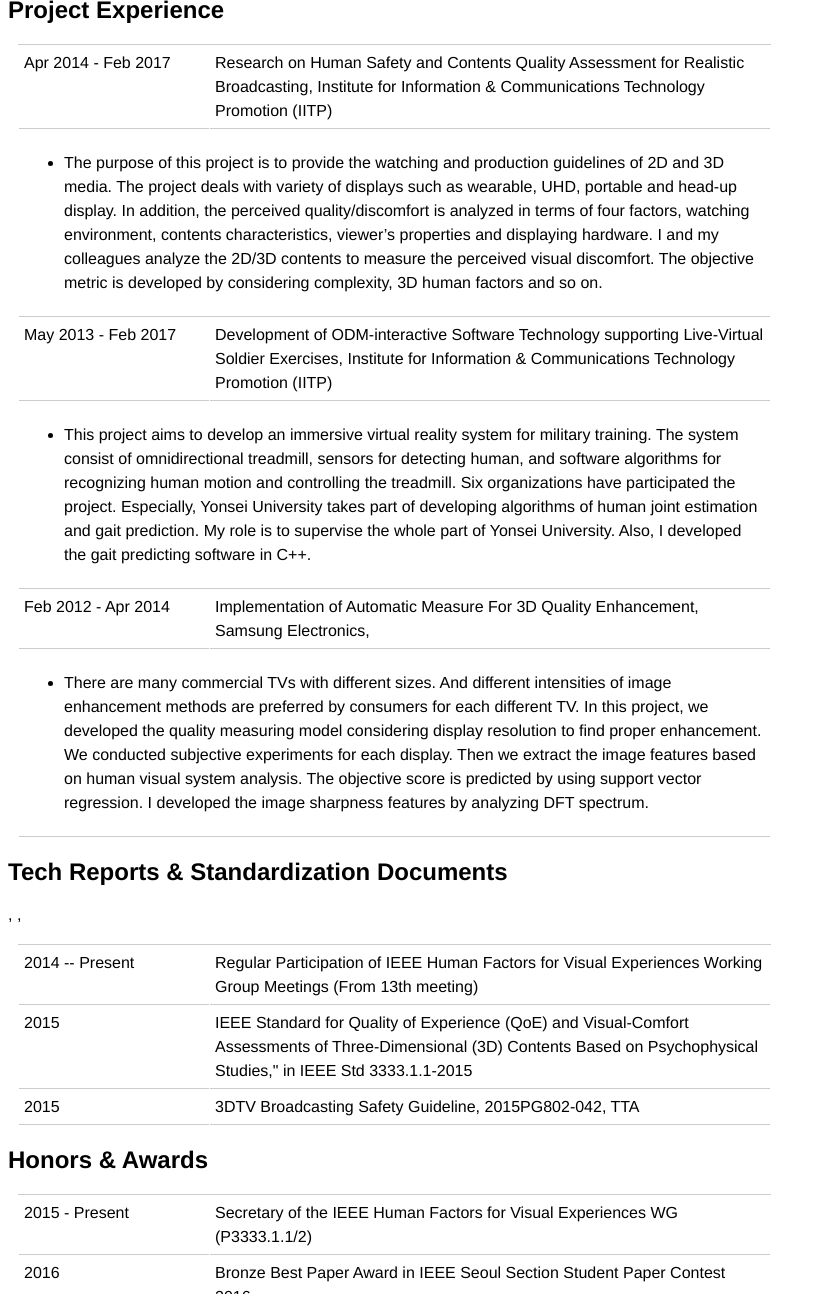
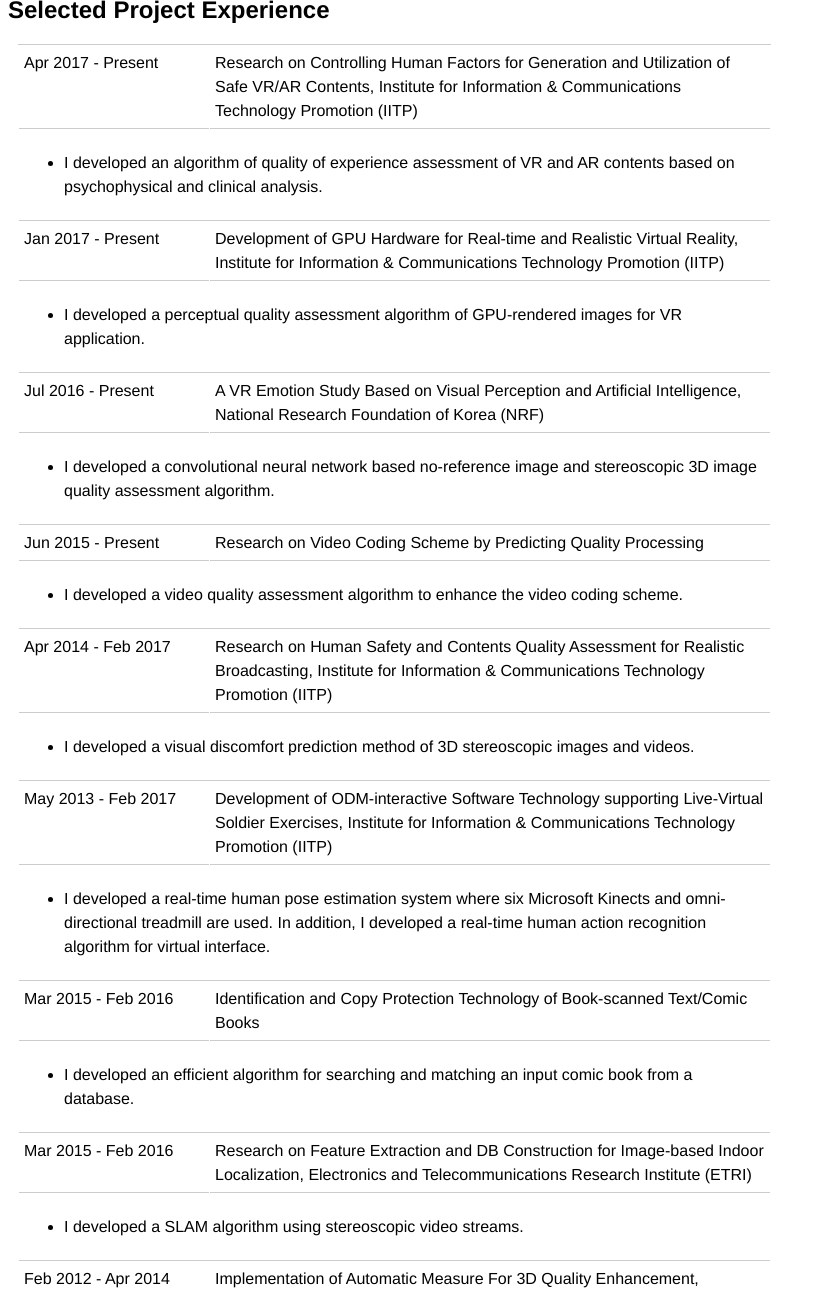
Before and after one commit to jongyookim/jykim.github.io, a Jekyll site: the page built from index.md, in a window 1280 px wide and 1400 px high, scrolled down 6280 px, cut to the strip 106-1400 px from the top of the window. Shown: the whole strip, without its empty margins (0-826 px from the left). Built offline with Jekyll 4.4.1, drawn with Linux system fonts in a browser that asks for light colours; some of the changed text lies outside the part shown.

Commit message:
Update CV

```diff
--- a/index.md
+++ b/index.md
@@ -82,7 +82,7 @@
 <th><img src="images/publications/kim_quality_2017.png"/></th>
 <td>
     <strong>Quality Assessment of Perceptual Crosstalk on Two-View Auto-Stereoscopic Displays</strong><br>
-    <strong>Jongyoo Kim</strong>, T. Kim, S. Lee, and A. Bovik<br>
+    <strong>Jongyoo Kim</strong>, T. Kim, S. Lee, and A. C. Bovik<br>
     IEEE Transactions on Image Processing 2017 (Accepted)<br>
     [2]
 [<a href='javascript: none'
@@ -195,18 +195,32 @@
     J. Kim, D. Kim, I. Lee, <strong>Jongyoo Kim</strong>, H. Oh, and S. Lee<br>
     International Workshop on Advanced Image Technology (IWAIT) 2016<br>
     [8]<br>
+[<a href='javascript: none'
+    onclick='toggle("abs_kim_human_2016")'>abs</a>]<br>
+
+<div id="abs_kim_human_2016" style="text-align: justify; display: none" markdown="1">
+Real-time monitoring of elderly movement can provide valuable information regarding an individual's degree of functional rehabilitation. Many laboratory-based studies have described various gait detection systems with different wearable inertial sensors, but only limited number of papers addressed the issues by using some non-wearable sensors. A practical method of gait information detection and gait analysis is proposed in the paper using an inexpensive Microsoft Kinect fixed on the midpoint of lower extremity rehabilitation robot. The horizontal distances between Kinect plane and every mark pasted on lower extremity are acquired. Taken the characteristics of gait distance series into consideration, the Autoregressive Moving Average (ARMA) model is established to reflect the changing rule of gait status. Combined with the Kalman filter, gait information reflecting rehabilitation status at next moment is predicted accurately. The method regarding the gait detection and gait analysis is verified by amounts of gait experiments finally.
+</div>
+
 
 </td>
 </tr>
 
 
 <tr>
-<th><img src="images/publications/junghwan2015implementation.png"/></th>
+<th><img src="images/publications/kim_implementation_2015.png"/></th>
 <td>
     <strong>Implementation of an Omnidirectional Human Motion Capture System Using Multiple Kinect Sensors</strong><br>
     J. Kim, I. Lee, <strong>Jongyoo Kim</strong>, and S. Lee<br>
     IEICE Transactions on Fundamentals of Electronics, Communications and Computer Sciences 2015<br>
     [9]<br>
+[<a href='javascript: none'
+    onclick='toggle("abs_kim_implementation_2015")'>abs</a>]<br>
+
+<div id="abs_kim_implementation_2015" style="text-align: justify; display: none" markdown="1">
+Due to ease of implementation for various user interactive applications, much research on motion recognition has been completed using Kinect. However, one drawback of Kinect is that the skeletal information obtained is provided under the assumption that the user faces Kinect. Thus, the skeletal information is likely incorrect when the user turns his back to Kinect, which may lead to difficulty in motion recognition from the application. In this paper, we implement a highly accurate human motion capture system by installing six Kinect sensors over 360 degrees. The proposed method enables skeleton to be obtained more accurately by assigning higher weights to skeletons captured by Kinect in which the user faces forward. Toward this goal, the front vector of the user is temporally traced to determine whether the user is facing Kinect. Then, more reliable joint information is utilized to construct a skeletal representation of each user.
+</div>
+
 
 </td>
 </tr>
@@ -234,7 +248,7 @@
 <th><img src="images/publications/oh_3d_2015.png"/></th>
 <td>
     <strong>3D Visual Discomfort Predictor Based on Neural Activity Statistics</strong><br>
-    H. Oh, <strong>Jongyoo Kim</strong>, S. Lee, and A. Bovik<br>
+    H. Oh, <strong>Jongyoo Kim</strong>, S. Lee, and A. C. Bovik<br>
     IEEE International Conference on Image Processing (ICIP) 2015<br>
     [11]
 [<a href='javascript: none'
@@ -341,8 +355,69 @@
 </table>
 
 
-## Project Experience
+
+## Selected Project Experience
 <table class="type04">
+
+<tr>
+  <th>Apr 2017 - Present</th>
+  <td>Research on Controlling Human Factors for Generation and Utilization of Safe VR/AR Contents, Institute for Information & Communications Technology Promotion (IITP)</td>
+</tr>
+<tr>
+<td colspan="100%">
+<ul>
+<li markdown="1">
+I developed an algorithm of quality of experience assessment of VR and AR contents based on psychophysical and clinical analysis.
+</li>
+</ul>
+</td>
+</tr>
+
+<tr>
+  <th>Jan 2017 - Present</th>
+  <td>Development of GPU Hardware for Real-time and Realistic Virtual Reality, Institute for Information & Communications Technology Promotion (IITP)</td>
+</tr>
+<tr>
+<td colspan="100%">
+<ul>
+<li markdown="1">
+I developed a perceptual quality assessment algorithm of GPU-rendered images for VR application.
+</li>
+</ul>
+</td>
+</tr>
+
+
+<tr>
+  <th>Jul 2016 - Present</th>
+  <td>A VR Emotion Study Based on Visual Perception and Artificial Intelligence, National Research Foundation of Korea (NRF)</td>
+</tr>
+<tr>
+<td colspan="100%">
+<ul>
+<li markdown="1">
+I developed a convolutional neural network based no-reference image and stereoscopic 3D image quality assessment algorithm.
+</li>
+</ul>
+</td>
+</tr>
+
+
+<tr>
+  <th>Jun 2015 - Present</th>
+  <td>Research on Video Coding Scheme by Predicting Quality Processing</td>
+</tr>
+<tr>
+<td colspan="100%">
+<ul>
+<li markdown="1">
+I developed a video quality assessment algorithm to enhance the video coding scheme.
+</li>
+</ul>
+</td>
+</tr>
+
+
 <tr>
   <th>Apr 2014 - Feb 2017</th>
   <td>Research on Human Safety and Contents Quality Assessment for Realistic Broadcasting, Institute for Information & Communications Technology Promotion (IITP)</td>
@@ -351,7 +426,7 @@
 <td colspan="100%">
 <ul>
 <li markdown="1">
-The purpose of this project is to provide the watching and production guidelines of 2D and 3D media. The project deals with variety of displays such as wearable, UHD, portable and head-up display. In addition, the perceived quality/discomfort is analyzed in terms of four factors, watching environment, contents characteristics, viewer’s properties and displaying hardware. I and my colleagues analyze the 2D/3D contents to measure the perceived visual discomfort. The objective metric is developed by considering complexity, 3D human factors and so on.
+I developed a visual discomfort prediction method of 3D stereoscopic images and videos.
 </li>
 </ul>
 </td>
@@ -366,7 +441,38 @@
 <td colspan="100%">
 <ul>
 <li markdown="1">
-This project aims to develop an immersive virtual reality system for military training. The system consist of omnidirectional treadmill, sensors for detecting human, and software algorithms for recognizing human motion and controlling the treadmill. Six organizations have participated the project. Especially, Yonsei University takes part of developing algorithms of human joint estimation and gait prediction. My role is to supervise the whole part of Yonsei University. Also, I developed the gait predicting software in C++.
+I developed a real-time human pose estimation system where six Microsoft Kinects and omni-directional treadmill are used.
+In addition, I developed a real-time human action recognition algorithm for virtual interface.
+</li>
+</ul>
+</td>
+</tr>
+
+
+<tr>
+  <th>Mar 2015 - Feb 2016</th>
+  <td>Identification and Copy Protection Technology of Book-scanned Text/Comic Books</td>
+</tr>
+<tr>
+<td colspan="100%">
+<ul>
+<li markdown="1">
+I developed an efficient algorithm for searching and matching an input comic book from a database.
+</li>
+</ul>
+</td>
+</tr>
+
+
+<tr>
+  <th>Mar 2015 - Feb 2016</th>
+  <td>Research on Feature Extraction and DB Construction for Image-based Indoor Localization, Electronics and Telecommunications Research Institute (ETRI)</td>
+</tr>
+<tr>
+<td colspan="100%">
+<ul>
+<li markdown="1">
+I developed a SLAM algorithm using stereoscopic video streams.
 </li>
 </ul>
 </td>
@@ -375,14 +481,14 @@
 
 <tr>
   <th>Feb 2012 - Apr 2014</th>
-  <td>Implementation of Automatic Measure For 3D Quality Enhancement, Samsung Electronics,
+  <td>Implementation of Automatic Measure For 3D Quality Enhancement, Samsung Electronics
 </td>
 </tr>
 <tr>
 <td colspan="100%">
 <ul>
 <li markdown="1">
-There are many commercial TVs with different sizes. And different intensities of image enhancement methods are preferred by consumers for each different TV. In this project, we developed the quality measuring model considering display resolution to find proper enhancement. We conducted subjective experiments for each display. Then we extract the image features based on human visual system analysis. The objective score is predicted by using support vector regression. I developed the image sharpness features by analyzing DFT spectrum.
+I developed a quality measuring model considering display geometry to find optimal enhancement degree.
 </li>
 </ul>
 </td>
@@ -396,16 +502,16 @@
 <tr>
   <th>2014 -- Present</th>
   <td>
-    Regular Participation of IEEE Human Factors for Visual Experiences Working Group Meetings (From 13th meeting)
+    Regular Participation of IEEE Human Factors for Visual Experiences Working Group Meetings
     <!--  -->
-  </td>,
+  </td>
 </tr>
 <tr>
   <th>2015</th>
   <td>
-    IEEE Standard for Quality of Experience (QoE) and Visual-Comfort Assessments of Three-Dimensional (3D) Contents Based on Psychophysical Studies," in IEEE Std 3333.1.1-2015
+    IEEE Standard for Quality of Experience (QoE) and Visual-Comfort Assessments of Three-Dimensional (3D) Contents Based on Psychophysical Studies, in IEEE Std 3333.1.1-2015
     <!--  -->
-  </td>,
+  </td>
 </tr>
 <tr>
   <th>2015</th>
@@ -417,10 +523,11 @@
 </table>
 
 
+
 ## Honors & Awards
 <table class="type04">
 <tr>
-  <th>2015 - Present</th>
+  <th>2015 -- Present</th>
   <td>
     Secretary of the IEEE Human Factors for Visual Experiences WG (P3333.1.1/2)
     <!--  -->
@@ -434,7 +541,7 @@
   </td>
 </tr>
 <tr>
-  <th>2011 - 2015</th>
+  <th>2011 - 2016</th>
   <td>
     Global Ph.D Fellowship, National Research Foundation of Korea
     <!--  -->
```
Also changed, not shown: other parts of index.md (+1 -1 lines), 1 other file.
